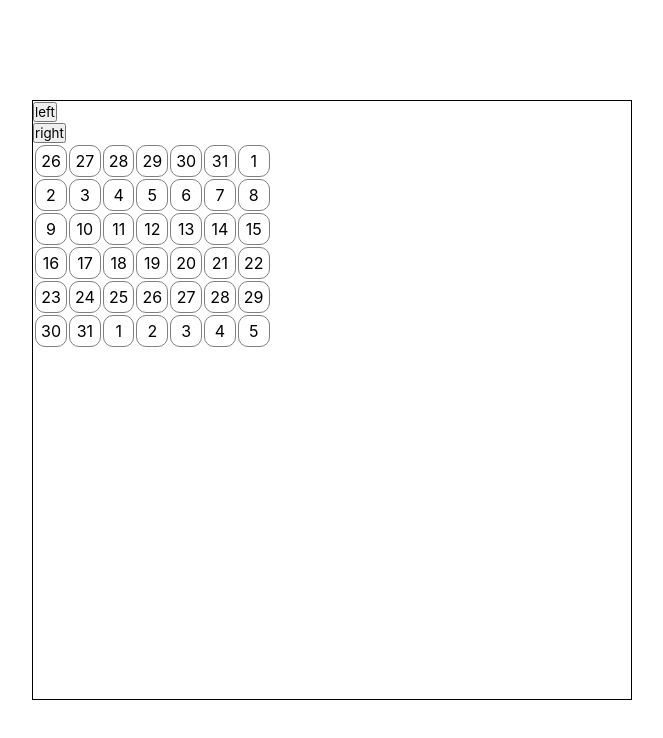
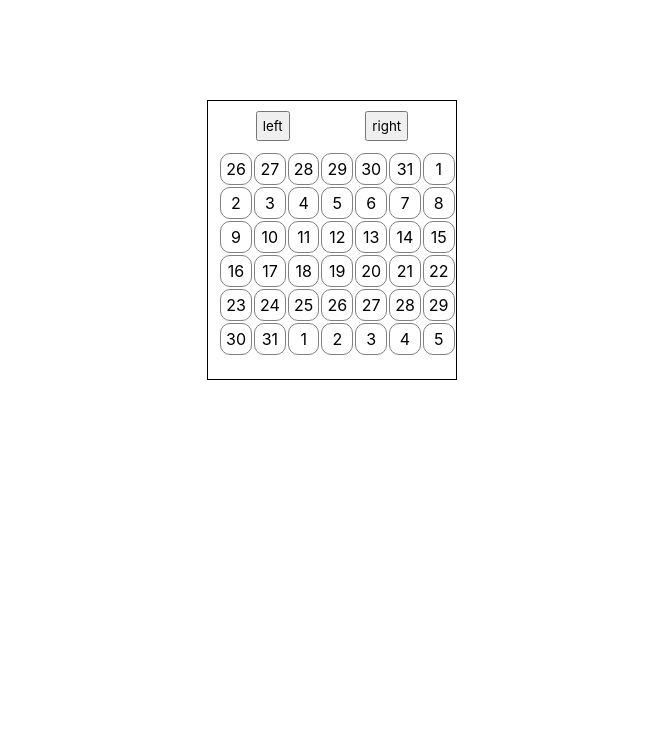
Before and after one commit to RahmaNiftaliyev/calendar, a plain HTML site: page index.html in a window 1280 px wide. Shown: the whole page, without its empty margins (308-971 px from the left). Drawn offline with Linux system fonts and the light colour scheme.

Commit message:
added simple styling

```diff
--- a/css/style.css
+++ b/css/style.css
@@ -6,12 +6,26 @@
     Ubuntu, Cantarell, "Open Sans", "Helvetica Neue", sans-serif;
 }
 
+.calendarContainer {
+  padding: 10px;
+  max-width: 250px;
+  height: 280px;
+  border: 1px solid black;
+  margin: calc((100vh - 600px) / 2) auto;
+}
 
-.calendar {
-  max-width: 600px;
-  height: 600px;
-  border: 1px solid black;
-  margin: calc((100vh - 600px) / 2) auto 0;
+.buttonGroup {
+  display: flex;
+  justify-content: space-around;
+  margin-bottom: 10px;
+}
+
+.buttonGroup button {
+  padding: 5px;
+}
+
+.table-calendar {
+  margin: 0 auto;
 }
 
 .rounded {
@@ -19,5 +33,4 @@
   border: 1px solid gray;
   border-radius: 10px;
   text-align: center;
-
 }
--- a/index.html
+++ b/index.html
@@ -8,10 +8,11 @@
     <link rel="stylesheet" href="./css/style.css" />
   </head>
   <body>
-    <div class="calendar">
-      <button id="leftButton">left</button>
-      <br />
-      <button id="rightButton">right</button>
+    <div class="calendarContainer">
+      <div class="buttonGroup">
+        <button id="leftButton">left</button>
+        <button id="rightButton">right</button>
+      </div>
       <table id="table-calendar"></table>
     </div>
 
```
